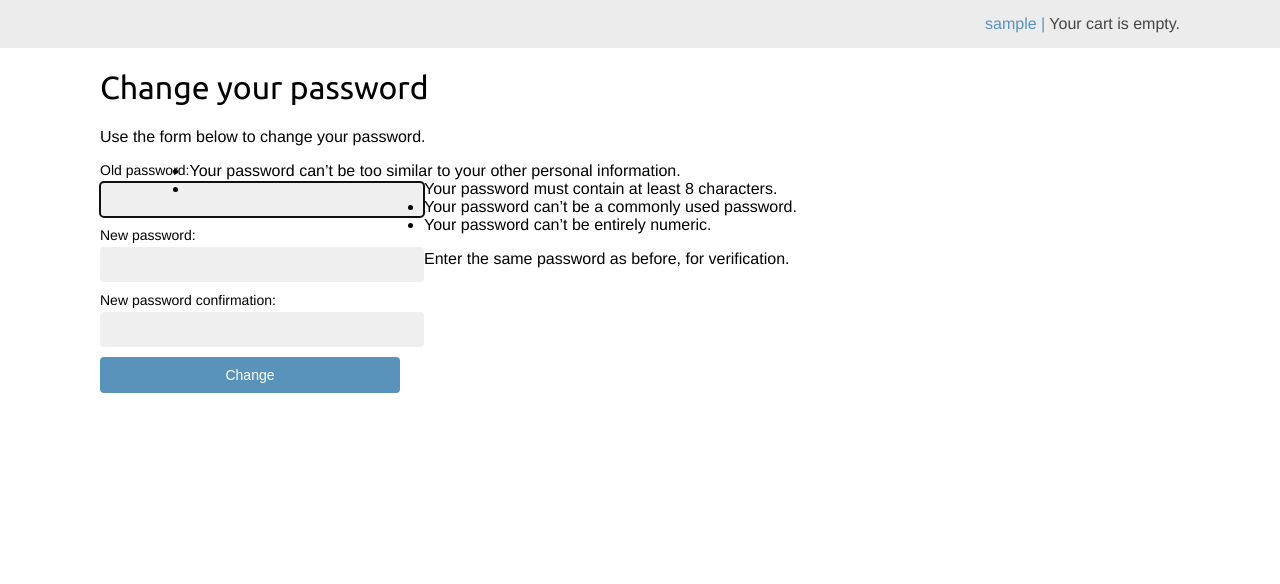
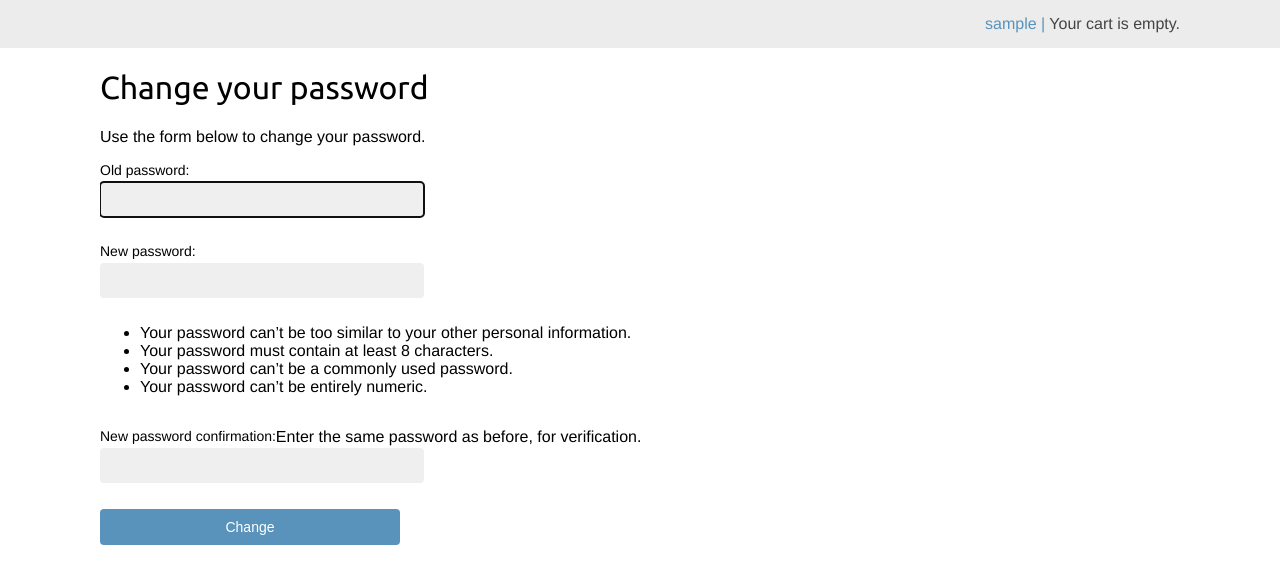
Before and after one commit to Rahu-ju/shop, a Django app: page /account/password_change/ in a window 1280 px wide. Shown: the part 46-630 px from the top of the page. Run offline with Django 5.2, Linux system fonts and the light colour scheme; the visitor is signed in with stand-in values (Sample User, id 1); parts of the project's set-up code (start-up, migrations or seed data) failed here and were passed over.

Commit message:
Give style to p tag to overflow hidden.

```diff
--- a/shop/static/shop/css/base.css
+++ b/shop/static/shop/css/base.css
@@ -331,3 +331,10 @@ form div.field {
     color:#666;
     border-radius:4px;
 }
+
+
+/* Custom css */
+form p {
+    overflow: hidden;
+
+}
```
